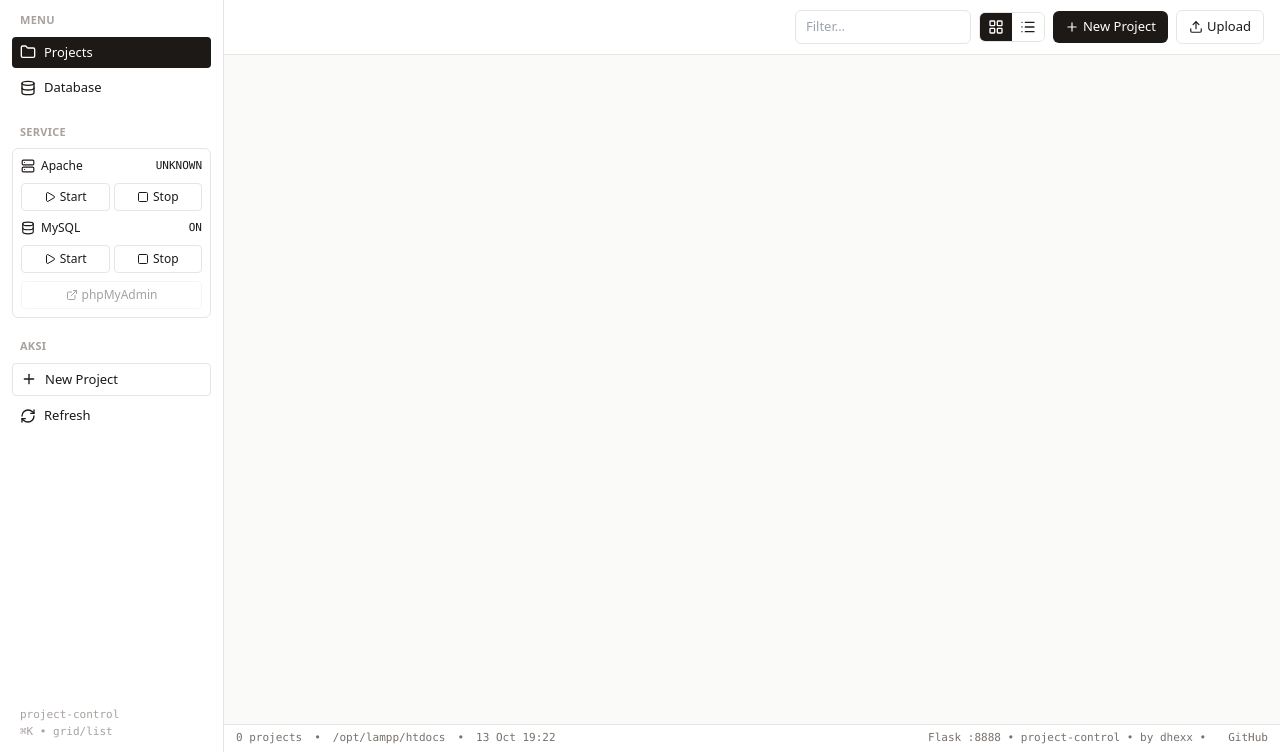
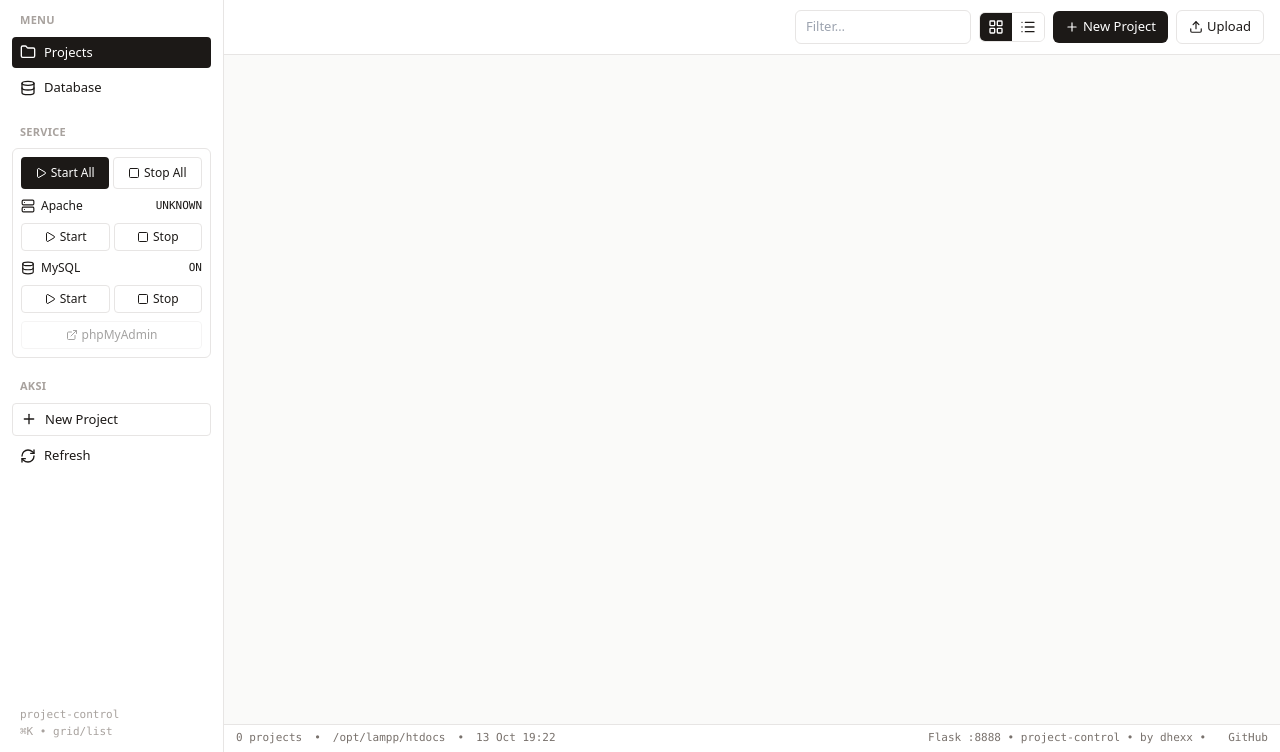
Before and after one commit to dhamm-dev/lampp-manager-by-dhexx, a Flask app: page / in a window 1280 px wide. Shown: the part 48-800 px from the top of the page. Run offline with Flask 3, Linux system fonts and the light colour scheme; the visitor is signed in with stand-in values (Sample User, id 1); data that the repository does not hold is empty; some libraries are stand-ins or nearby versions.

Commit message:
Tombol Start All + Stop All (Apache+MySQL sekaligus)

```diff
--- a/app.py
+++ b/app.py
@@ -304,6 +304,21 @@ def api_service(svc, action):
     if code != 0 and "unknown" in out.lower():
         code, out = run_ctl(svc, action)
     return jsonify({"ok": code == 0, "output": out[-2000:], "status": service_status()})
+
+
+@app.post("/api/service/all/<action>")
+@login_required
+def api_service_all(action):
+    if action not in ("start", "stop", "restart"):
+        return jsonify({"error": "aksi tidak dikenal"}), 400
+    results = {}
+    for svc in ("apache", "mysql"):
+        code, out = run_ctl(action, svc)
+        if code != 0 and "unknown" in out.lower():
+            code, out = run_ctl(svc, action)
+        results[svc] = {"ok": code == 0, "output": out[-1000:]}
+    ok = all(v["ok"] for v in results.values())
+    return jsonify({"ok": ok, "results": results, "status": service_status()})
 
 
 # ---------- Projects ----------
--- a/templates/index.html
+++ b/templates/index.html
@@ -48,6 +48,10 @@
     <button data-tab="database" class="tabBtn flex items-center gap-2 text-[13px] px-2 py-1.5 rounded hover:bg-stone-100"><i data-lucide="database" class="w-4 h-4"></i>Database</button>
     <div class="text-[11px] font-semibold text-stone-400 uppercase tracking-wide px-2 mt-4 mb-1">Service</div>
     <div class="border border-stone-200 rounded-md p-2 space-y-2">
+      <div class="flex gap-1">
+        <button onclick="svcAll('start')" class="flex-1 text-[12px] bg-stone-900 text-white rounded py-1.5 hover:bg-stone-700 flex items-center justify-center gap-1"><i data-lucide="play" class="w-3 h-3"></i>Start All</button>
+        <button onclick="svcAll('stop')" class="flex-1 text-[12px] border border-stone-200 rounded py-1.5 hover:border-red-600 hover:text-red-600 flex items-center justify-center gap-1"><i data-lucide="square" class="w-3 h-3"></i>Stop All</button>
+      </div>
       <div class="flex items-center justify-between text-[12px]"><span class="flex items-center gap-1.5"><i data-lucide="server" class="w-3.5 h-3.5"></i>Apache</span><span id="svcApache" class="mono text-[11px]">…</span></div>
       <div class="flex gap-1">
         <button onclick="svc('apache','start')" class="flex-1 text-[12px] border border-stone-200 rounded py-1 hover:border-emerald-600 hover:text-emerald-700 flex items-center justify-center gap-1"><i data-lucide="play" class="w-3 h-3"></i>Start</button>
@@ -193,6 +197,18 @@ async function loadStatus(){
   }catch(e){}
 }
 async function svc(name,action){toast(name+" "+action+"…");try{const r=await api(`/api/service/${name}/${action}`,{method:"POST"});toast(r.ok?"OK":"Gagal — cek sudoers");loadStatus();}catch(e){toast(String(e.message||e));}}
+async function svcAll(action){
+  toast((action==="start"?"Menyalakan":"Mematikan")+" Apache + MySQL…");
+  try{
+    const r=await api(`/api/service/all/${action}`,{method:"POST"});
+    if(r.ok){toast("Apache + MySQL "+(action==="start"?"ON":"OFF"));}
+    else{
+      const gagal=Object.entries(r.results||{}).filter(([,v])=>!v.ok).map(([k])=>k).join(", ");
+      toast("Gagal ("+gagal+") — cek sudoers");
+    }
+    loadStatus();
+  }catch(e){toast(String(e.message||e));}
+}
 async function loadProjectsOrFiles(){
   const q=$("searchInput").value||"";
   if(!curPath){
```
